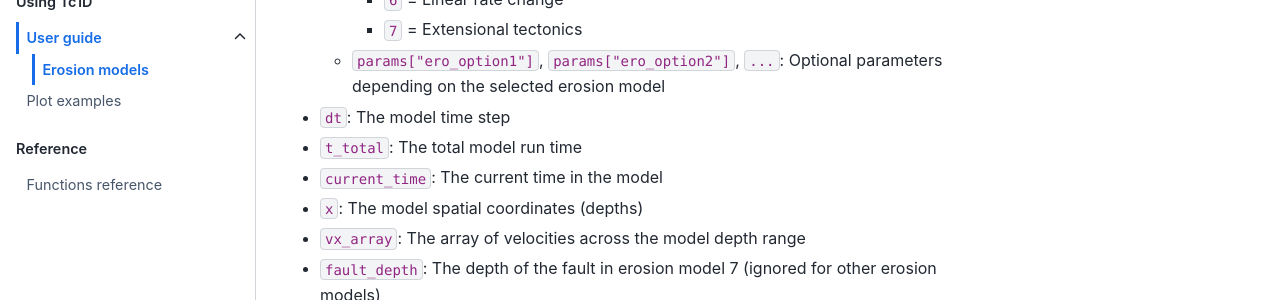
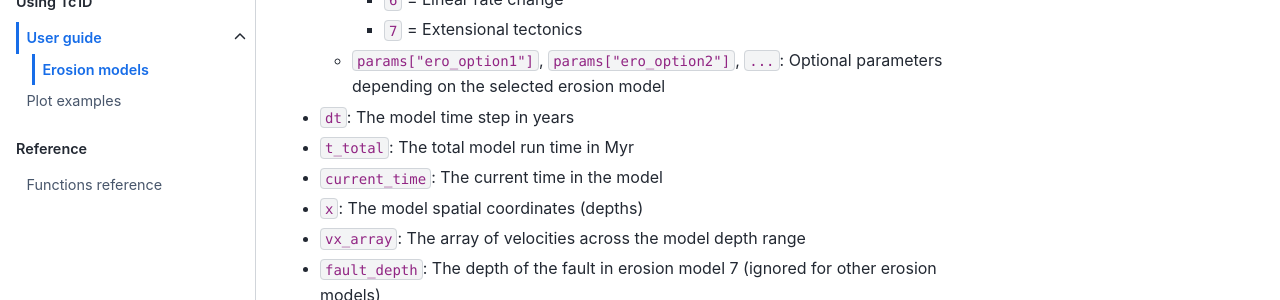
Before and after one commit to HUGG/TC1D, a Sphinx documentation site: the page built from docs/source/erosion-models.md, in a window 1280 px wide and 900 px high, scrolled down 998 px. Shown: the part 153-453 px from the top of the window. Built offline with Sphinx 7.4.7 and the Sphinx Book theme 1.1.4, drawn with Linux system fonts in a browser that asks for light colours.

Commit message:
Minor edit

```diff
--- a/docs/source/erosion-models.md
+++ b/docs/source/erosion-models.md
@@ -38,8 +38,8 @@ The function expects the following values to be passed:
         - `6` = Linear rate change
         - `7` = Extensional tectonics
     - `params["ero_option1"]`, `params["ero_option2"]`, `...`: Optional parameters depending on the selected erosion model
-- `dt`: The model time step
-- `t_total`: The total model run time
+- `dt`: The model time step in years
+- `t_total`: The total model run time in Myr
 - `current_time`: The current time in the model
 - `x`: The model spatial coordinates (depths)
 - `vx_array`: The array of velocities across the model depth range
```
